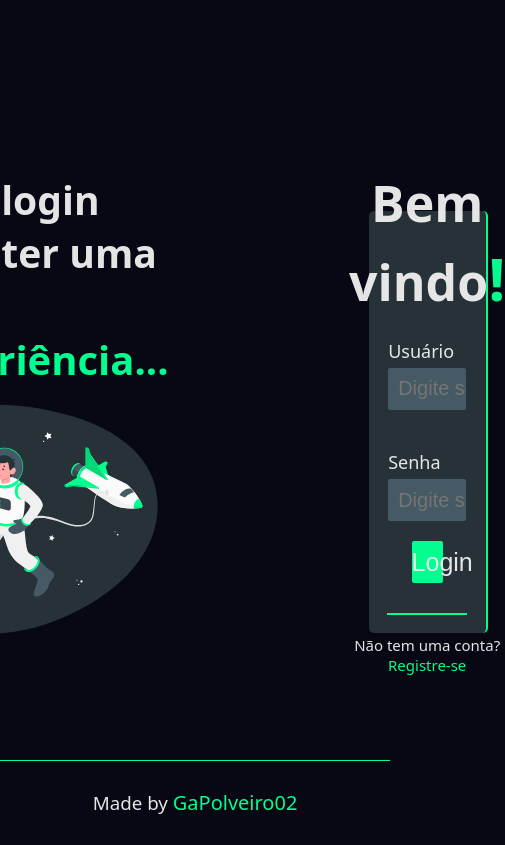
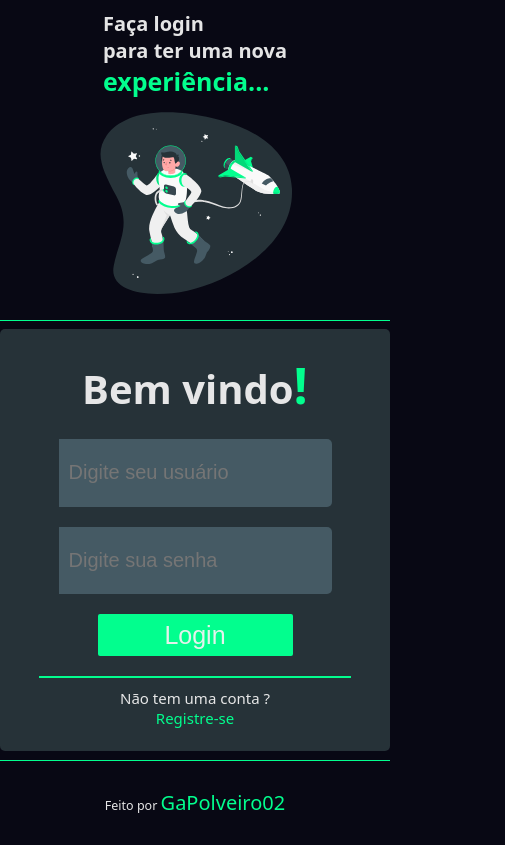
Before and after one commit to GaPolveiro02/Login-Page, a plain HTML site: page index.html in a window 390 px wide. Shown: the whole page, 505 px wide, since content can reach past the window. Drawn offline with Linux system fonts and the light colour scheme.

Commit message:
Code improvements

```diff
--- a/index.html
+++ b/index.html
@@ -1,5 +1,5 @@
 <!DOCTYPE html>
-<html lang="en">
+<html lang="pt-BR">
 <head>
     <meta charset="UTF-8">
     <meta http-equiv="X-UA-Compatible" content="IE=edge">
@@ -18,17 +18,15 @@
                     <div class="card-login">
                         <form action="">
                             <h1>Bem vindo<strong>!</strong></h1>
-                            <label for="user">
-                                <span>Usuário</span>
-                                <input type="text" name="user" placeholder="Digite seu usuário">
-                            </label>
-                            <label for="password">
-                                <span>Senha</span>
-                                <input type="password" name="password" placeholder="Digite sua senha">
-                            </label>
+                            <div class="fields">
+                                <input type="text" name="user" placeholder="Digite seu usuário" aria-label="usuario">
+                            </div>
+                            <div class="fields">
+                                <input type="password" name="password" placeholder="Digite sua senha" aria-errormessage="Ola">
+                            </div>
                             <button class="btn-login" type="submit">Login</button>
                             <div class="separator"></div>
-                            <span>Não tem uma conta?<br><a>Registre-se</a></span>
+                            <span>Não tem uma conta ?<br><a>Registre-se</a></span>
                         </form>
                     </div>
                 </div>
@@ -36,7 +34,7 @@
     </main>
 
     <footer>
-        <p>Made by <a href="https://github.com/GaPolveiro02">GaPolveiro02</a></p>
+        <p>Feito por <a href="https://github.com/GaPolveiro02">GaPolveiro02</a></p>
     </footer>
 </body>
 </html>
--- a/style.css
+++ b/style.css
@@ -5,6 +5,7 @@
     outline: none;
     border: none;
     font-size: 62.5%;
+    box-sizing: border-box;
 }
 
 body {
@@ -67,22 +68,18 @@ h1 > strong{
 }
 
 .card-login form h1 {
-    font-size: 5rem;
+    font-size: 6rem;
+    margin-bottom: 2rem;
 }
 
 .card-login form h1 > strong {
     font-size: 6rem;
 }
 
-.card-login form label {
+.card-login form .fields {
     display: flex;
     flex-direction: column;
     align-items: flex-start;
-}
-
-.card-login form label span {
-    font-size: 1.8rem;
-    margin-bottom: .5rem;
 }
 
 .card-login form input {
@@ -91,15 +88,12 @@ h1 > strong{
 
     font-size: 2rem;
 
-    border-radius: .2rem;
+    border-radius: 0 .5rem .5rem 0;
+    padding-left: 1rem;
     margin-bottom: 2rem;
 
     color: #f1f1f1f1;
     background-color: #455a64;
-}
-
-.card-login form input::placeholder {
-    padding-left: 1rem;
 }
 
 .card-login form input:focus {
@@ -137,6 +131,7 @@ h1 > strong{
 .card-login span > a {
     font-size: 1.5rem;
     color: #02fe8e;
+    cursor: pointer;
 }
 
 footer {
@@ -157,3 +152,117 @@ footer p > a {
     font-size: 2rem;
     margin-top: 2rem;
 }
+
+@media screen and (max-width: 800px) {
+    body {
+        overflow-y: hidden;
+    }
+
+    main {
+        height: 90vh;
+        width: 50vw;
+    }
+
+    .main-login {
+        height: 100vh;
+        width: 100vw;
+
+        display: flex;
+        flex-direction: column;
+        justify-content: flex-start;
+        align-items: center;
+
+        text-align: center;
+        font-size: 10rem;
+    }
+
+    .main-login .main-left {
+        height: 38vh;
+        width: 100vw;
+
+        display: flex;
+        flex-direction: column;
+        align-items: center;
+        justify-content: center;
+
+        text-align: center;
+        margin-left: 20rem;
+        margin-bottom: .8rem;
+        border-bottom: .1rem solid #02fe8e;
+    }
+
+    .main-login .main-left h1 {
+        font-size: 2rem;
+        display: flex;
+        flex-direction: column;
+    }
+
+    .main-login .main-left h1 strong {
+        font-size: 2.5rem;
+    }
+
+    .main-login .main-left img {
+        height: 25vh;
+    }
+
+    .card-login {
+        height: 50vh;
+        width: 100vw;
+
+        display: flex;
+        align-items: center;
+        justify-content: center;
+
+        font-size: 5rem;
+        border-radius: .5rem;
+
+        margin-bottom: 4rem;
+        color: #f1f1f1f1;
+        background-color: #263238;
+        border: none;
+    }
+
+    .card-login form h1 {
+        font-size: 4rem;
+    }
+
+    .card-login form h1 strong {
+        font-size: 5rem;
+    }
+
+    .card-login form input {
+        height: 8vh;
+        width: 70vw;
+    }
+
+    .card-login form .btn-login {
+        width: 50vw;
+    }
+
+    .separator {
+        width: 80vw;
+        border: .1rem solid #02fe8e;
+        margin-top: 2rem;
+    }
+
+    .card-login span {
+        font-size: 1.5rem;
+        margin-top: 1rem;
+    }
+
+    .card-login span a {
+        font-size: 1.5rem;
+    }
+
+    footer {
+        height: 10vh;
+        width: 100vw;
+
+        display: flex;
+        justify-content: center;
+        align-items: center;
+        text-align: center;
+
+        font-size: 2rem;
+    }
+  }
```
Also changed, not shown: assets/taken.svg (deleted).
